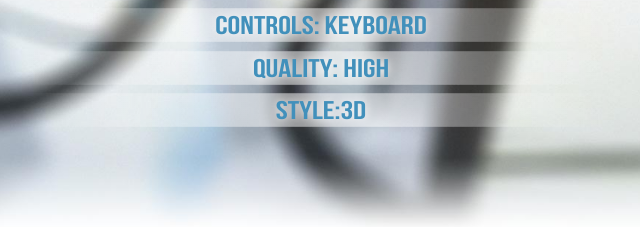
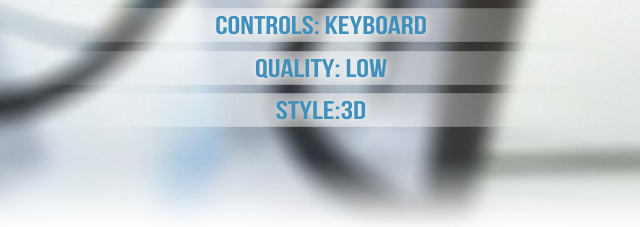
Before and after one commit to Omfff/aircraft_game, a website: page public/begin.html in a window 1280 px wide. Shown: the part 565-792 px from the top of the page, 319-959 px from the left. Drawn offline with Linux system fonts and the light colour scheme.

Commit message:
default quality change

```diff
--- a/public/begin.html
+++ b/public/begin.html
@@ -115,7 +115,7 @@
 
           <div id="start"><a onclick="myLoading()">Start</a></div>
           <div id="s-controlType">Controls: Keyboard</div>
-          <div id="s-quality">Quality: High</div>
+          <div id="s-quality">Quality: Low</div>
           <div id="s-hud">STYLE:3D</div>
         </div>
       </div>
```
Also changed, not shown: readme.md, 1 other file.
